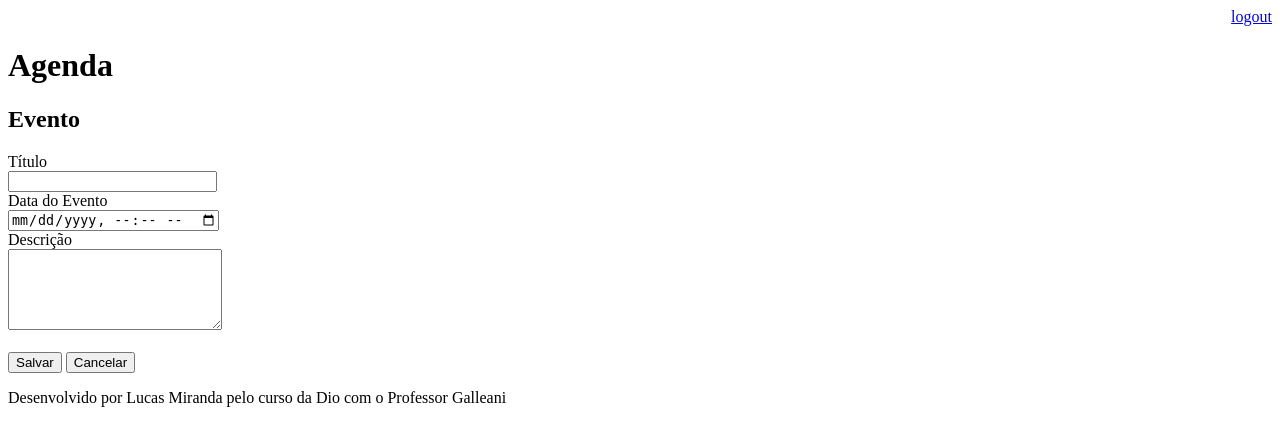
After one commit to LucasAMiranda/agenda, a Django app: page /agenda/evento/ in a window 1280 px wide. The commit adds this page. Shown: the top 446 px of the page. Run offline with Django 3.2, Linux system fonts and the light colour scheme; a user stored in the database is signed in.

Commit message:
Foi incluído o template para inserção de eventos da agenda.Incluído o gitignore para ignorar os arquivos compilados

```diff
--- a/agenda/urls.py
+++ b/agenda/urls.py
@@ -21,6 +21,8 @@ from django.views.generic import RedirectView
 urlpatterns = [
     path('admin/', admin.site.urls),
     path('agenda/', views.lista_eventos),
+    path('agenda/evento/', views.evento),
+    path('agenda/evento/submit', views.submit_evento),
     path('', RedirectView.as_view(url='/agenda/')),
     path('login/', views.login_user),
     path('login/submit', views.submit_login),
--- a/core/templates/agenda.html
+++ b/core/templates/agenda.html
@@ -2,6 +2,10 @@
 
 {% block content %}
     <h2>Agendamentos</h2>
+
+    <a href="evento/">
+    	<button type="button">Novo Evento</button>
+    </a>
 
     <ul style="font-size: 18px">
         {% for evento in eventos %}
--- /dev/null
+++ b/core/templates/evento.html
@@ -0,0 +1,25 @@
+{% extends "models-page.html" %}
+{% block content%}
+
+<h2>Evento</h2>
+
+<form action="submit" method="POST">{% csrf_token %}
+
+	<label>Título</label>
+	<br>
+	<input type="text" name="titulo" size="23">
+	<br>
+	<label>Data do Evento</label><br>
+	<input type="datetime-local" name="data_evento">
+	<br>
+	<label>Descrição</label>
+	<br>
+	<textarea name="descricao" rows="5" cols="24"></textarea>
+	<br><br>
+	<button type="submit">Salvar</button>
+	<a href="/">
+		<button type="button">Cancelar</button>
+	</a>
+</form>
+
+{%endblock%}
--- a/core/views.py
+++ b/core/views.py
@@ -32,5 +32,23 @@ def lista_eventos(request):
 	dados = {'eventos': evento}
 	return render(request, 'agenda.html', dados)
 
+@login_required(login_url='/login/')
+def evento(request):
+	return render(request, 'evento.html')
+
+@login_required(login_url='/login/')
+def submit_evento(request):
+	if request.POST:
+		titulo = request.POST.get('titulo')
+		data_evento = request.POST.get('data_evento')
+		descricao = request.POST.get('descricao')
+		usuario = request.user
+		Evento.objects.create(titulo=titulo,
+			data_evento=data_evento,
+			descricao=descricao,
+			usuario = usuario)
+	return redirect('/')
+
+
 def login_user(request):
 	return render(request, 'login.html')
```
Also changed, not shown: db.sqlite3, 1 other file.
